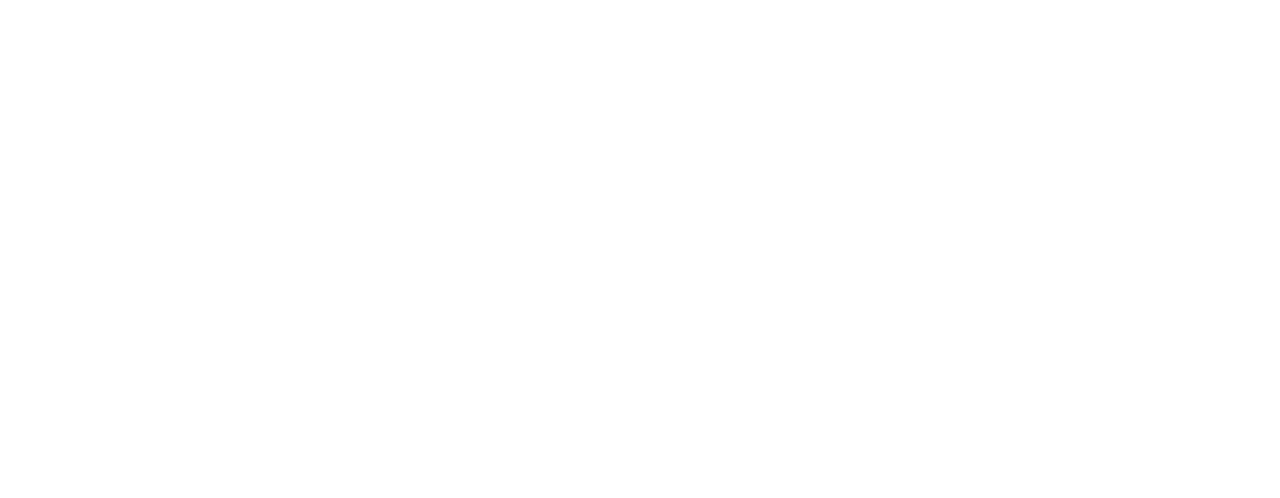
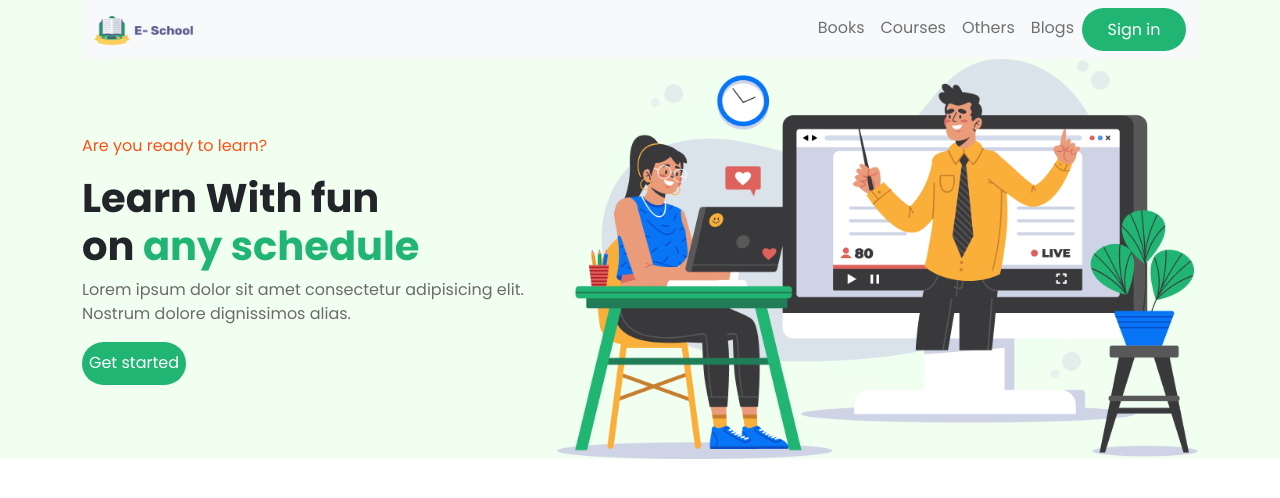
Before and after one commit to aranyyak/e-school, a plain HTML site: page index.html in a window 1280 px wide. Drawn offline with nearby package versions, Linux system fonts and the light colour scheme.

Commit message:
section 1 done

```diff
--- a/index.html
+++ b/index.html
@@ -5,10 +5,55 @@
     <meta http-equiv="X-UA-Compatible" content="IE=edge">
     <meta name="viewport" content="width=device-width, initial-scale=1.0">
     <title>E-School</title>
+    <link rel="preconnect" href="https://fonts.googleapis.com">
+    <link rel="preconnect" href="https://fonts.gstatic.com" crossorigin>
+    <link href="https://fonts.googleapis.com/css2?family=Poppins:wght@200;300;400;700&display=swap" rel="stylesheet">
+    <link rel="preconnect" href="https://fonts.googleapis.com">
+    <link rel="preconnect" href="https://fonts.gstatic.com" crossorigin>
+    <link href="https://fonts.googleapis.com/css2?family=Roboto&display=swap" rel="stylesheet">
     <link href="https://cdn.jsdelivr.net/npm/bootstrap@5.1.1/dist/css/bootstrap.min.css" rel="stylesheet" integrity="sha384-F3w7mX95PdgyTmZZMECAngseQB83DfGTowi0iMjiWaeVhAn4FJkqJByhZMI3AhiU" crossorigin="anonymous">
     <link rel="stylesheet" href="style.css">
 </head>
 <body>
+
+    <section class="bg-ash" >
+        <div class="container" id="nav-bar">
+            <nav class="navbar navbar-expand-lg navbar-light bg-light">
+                <div class="container-fluid">
+                  <a class="navbar-brand" href="#"><img width="100px" src="images/ICON/Logo.png" alt=""></a>
+                  <button class="navbar-toggler" type="button" data-bs-toggle="collapse" data-bs-target="#navbarNavAltMarkup" aria-controls="navbarNavAltMarkup" aria-expanded="false" aria-label="Toggle navigation">
+                    <span class="navbar-toggler-icon"></span>
+                  </button>
+                  <div class="collapse navbar-collapse d-flex justify-content-end" id="navbarNavAltMarkup">
+                    <div class="navbar-nav bold-font">
+                      <a class="nav-link" href="#">Books</a>
+                      <a class="nav-link" href="#">Courses</a>
+                      <a class="nav-link" href="#">Others</a>
+                      <a class="nav-link" href="#">Blogs</a>
+                      <button class="sign-btn">Sign in</button>
+                    </div>
+                  </div>
+                </div>
+              </nav>
+        </div>
+
+        <div class="container"  id="get-start">
+            <div class="row d-flex  align-items-center">
+                <div class="col-md-5">
+                    <p id="p-1">Are you ready to learn?</p6>
+                    <h1>Learn With fun <br> on <span style="color:#21B573;">any schedule</span></h1>
+                    <p id="p-2">Lorem ipsum dolor sit amet consectetur adipisicing elit. Nostrum dolore dignissimos alias.</p>
+                    <button class="sign-btn">Get started</button>
+
+                </div>
+                <div class="col-md-7">
+                    <img src="images/Photos/Illustration.png" alt="">
+
+                </div>
+            </div>
+        </div>
+    </section>
+
 
 
 
--- a/style.css
+++ b/style.css
@@ -0,0 +1,44 @@
+
+.sign-btn{
+    height: 43px;
+    width: 104px;
+    left: 1201px;
+    top: 25px;
+    border-radius: 33px;
+    padding: 12px, 28px, 12px, 28px;
+    background-color: #21B573;
+    border: none;
+    color: white;
+}
+
+#nav-bar{
+    font-family: 'Poppins', sans-serif;
+    font-weight: 400 ;
+    font-size: 16px;
+
+}
+.bg-ash{
+    background-color: #F0FFF0;
+}
+#get-start img{
+    width: 100%;
+}
+#get-start{
+    font-family: 'Poppins', sans-serif;
+}
+#get-start h1{
+    font-weight: 700;
+
+}
+
+#get-start p{
+    font-weight: 400;
+    font-size: 16px;
+}
+#p-1{
+    color:#FD511A;
+}
+
+#p-2{
+    color: #6C6B6B;
+}
```
